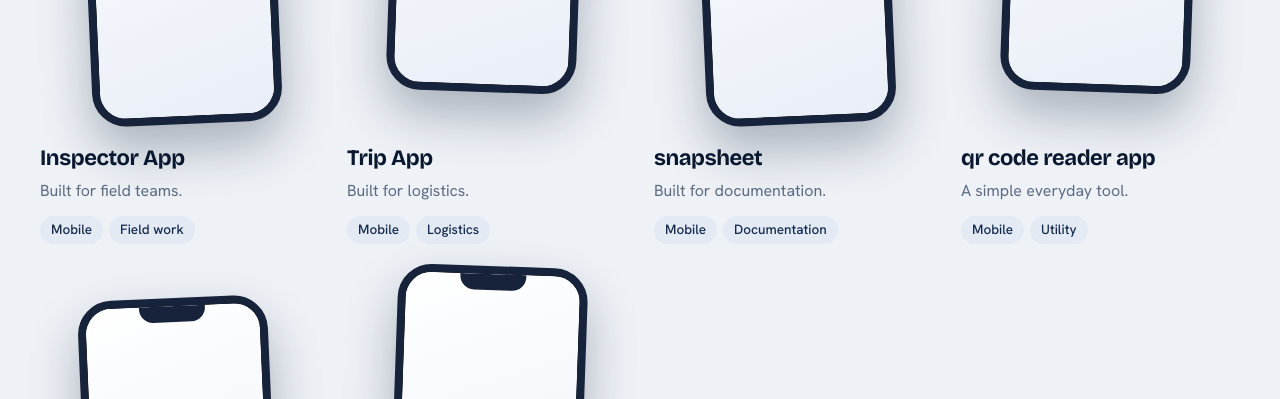
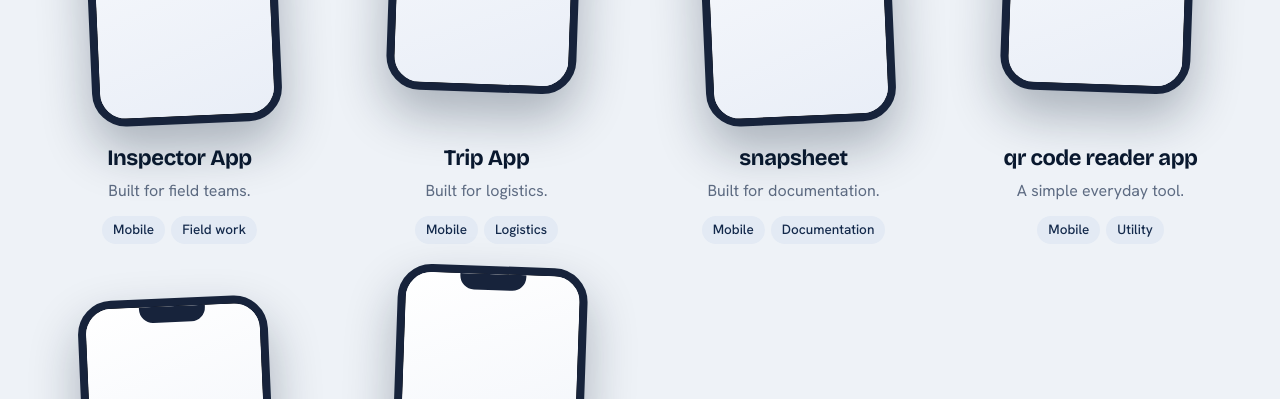
Before and after one commit to AhmedSaifAldin/ahmedalashryportfolio, a plain HTML site: page index.html in a window 1280 px wide. Shown: the part 1370-1769 px from the top of the page. Drawn offline with nearby package versions, Linux system fonts and the light colour scheme.

Commit message:
Add files via upload

```diff
--- a/index.html
+++ b/index.html
@@ -185,7 +185,8 @@ section { padding: 96px 0; }
 .app:nth-child(odd) .dev { transform: translateY(26px) rotate(-2.5deg); }
 .app:nth-child(even) .dev { transform: translateY(-6px) rotate(2deg); }
 .app:hover .dev { transform: translateY(-14px) rotate(0); }
-.app-info { padding-top: 26px; }
+.app-info { padding-top: 26px; text-align: center; }
+.app-info .tags { justify-content: center; }
 .app-info h3 { font-size: 22px; color: var(--ink); }
 .app-info p { margin-top: 8px; color: var(--muted); font-size: 16px; }
 .veil { position: relative; }
```
